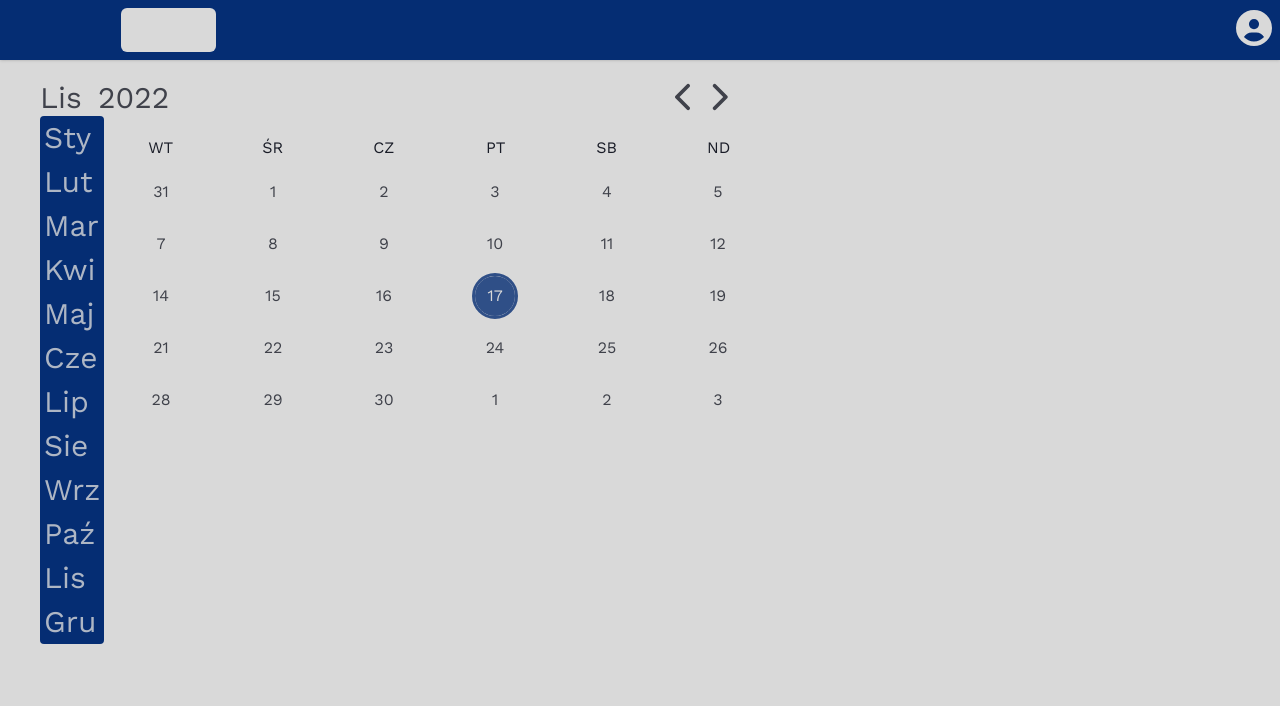
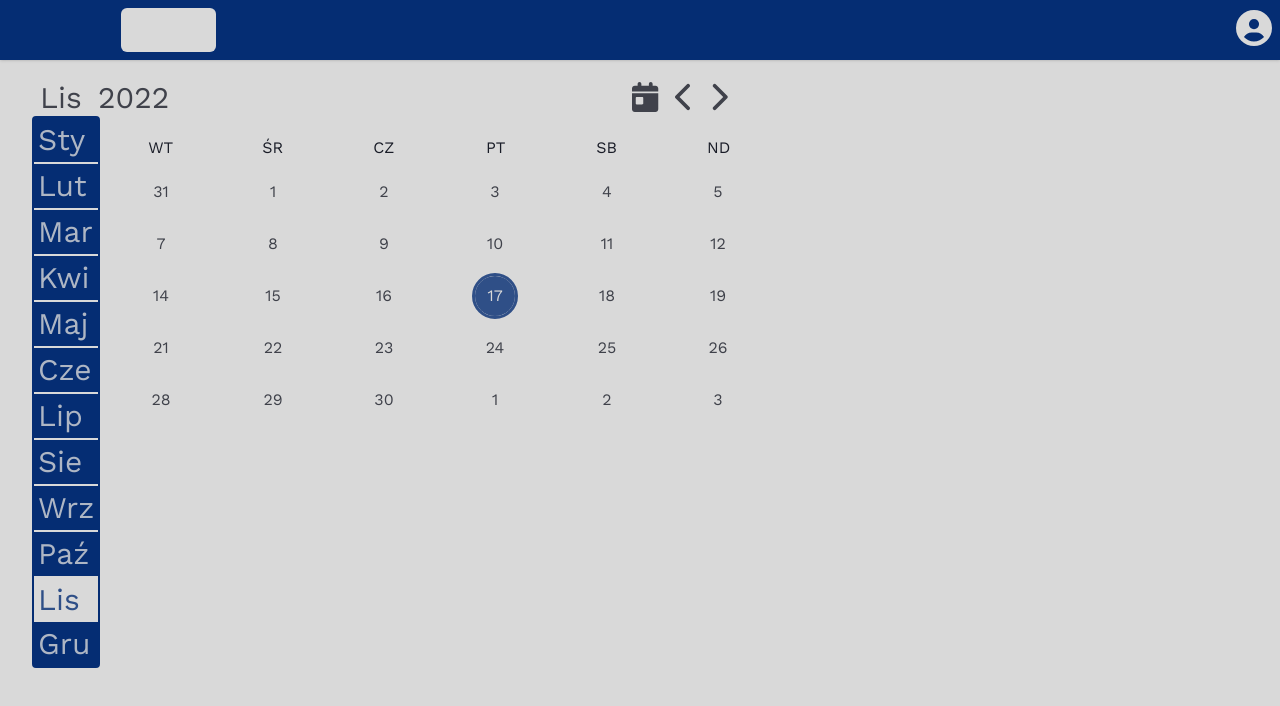
Before and after one commit to UniversityOfGdanskProjects/plan_front, a React (Vite) app: page / in a window 1280 px wide. Both pictures are taken after a click on the button "Lis". Shown: the top 706 px of the page. Built offline with nearby package versions, Linux system fonts and the light colour scheme.

Commit message:
added btn to return to today's date

```diff
--- a/src/components/Calendar.jsx
+++ b/src/components/Calendar.jsx
@@ -1,4 +1,5 @@
 import {
+  faCalendarDay,
   faChevronLeft,
   faChevronRight,
 } from "@fortawesome/free-solid-svg-icons";
@@ -22,6 +23,7 @@ import {
   eachDayOfInterval,
   eachMonthOfInterval,
   eachYearOfInterval,
+  isSameYear,
 } from "date-fns/esm";
 import { pl } from "date-fns/locale";
 import React, { useRef, useState } from "react";
@@ -82,9 +84,16 @@ const Calendar = () => {
               {format(firstDayCurrentMonth, "MMM", { locale: pl })}
             </button>
             {monthsExpanded && (
-              <div className="dropdown flex flex-col absolute bg-secondaryLight dark:bg-secondaryDark text-primaryLight dark:text-primaryLight rounded -translate-x-2">
+              <div className="dropdown border-2 border-secondaryLight dark:border-none flex flex-col absolute bg-secondaryLight dark:bg-secondaryDark text-primaryLight -left-2 dark:text-primaryLight rounded">
                 {months.map((month) => (
-                  <span key={month}>
+                  <span
+                    key={month}
+                    className={
+                      (isSameMonth(month, today) &&
+                        "bg-primaryLight text-secondaryLight dark:border-none outline-2 outline-secondaryLight dark:text-secondaryDark") ||
+                      "border-b-2 border-primaryLight last:border-none"
+                    }
+                  >
                     <button
                       onClick={() => {
                         setCurrentMonth(format(month, "MMM-yyyy"));
@@ -107,9 +116,16 @@ const Calendar = () => {
               {format(firstDayCurrentMonth, "yyyy", { locale: pl })}
             </button>
             {yearsExpanded && (
-              <div className="dropdown flex flex-col absolute bg-secondaryLight dark:bg-secondaryDark text-primaryLight rounded -translate-x-2">
+              <div className="dropdown border-2 border-secondaryLight dark:border-none flex flex-col absolute bg-secondaryLight dark:bg-secondaryDark text-primaryLight rounded -left-2">
                 {years.map((year) => (
-                  <span key={year}>
+                  <span
+                    key={year}
+                    className={
+                      (isSameYear(year, today) &&
+                        "bg-primaryLight text-secondaryLight dark:text-secondaryDark") ||
+                      `border-primaryLight border-b-2 last:border-none`
+                    }
+                  >
                     <button
                       onClick={() => {
                         setCurrentMonth(format(year, "MMM-yyyy"));
@@ -126,6 +142,12 @@ const Calendar = () => {
           </div>
         </h2>
         <div className="flex gap-4">
+          <button onClick={() => setCurrentMonth(format(today, "MMM-yyyy"))}>
+            <FontAwesomeIcon
+              className="opacity-80 hover:opacity-100"
+              icon={faCalendarDay}
+            />
+          </button>
           <button onClick={PrevMonth}>
             <FontAwesomeIcon
               className="opacity-80 hover:opacity-100"
```
